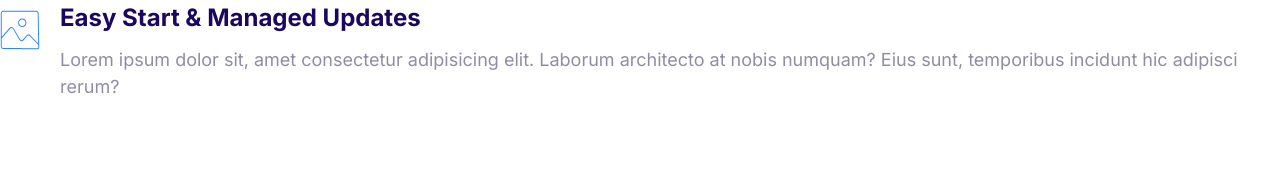
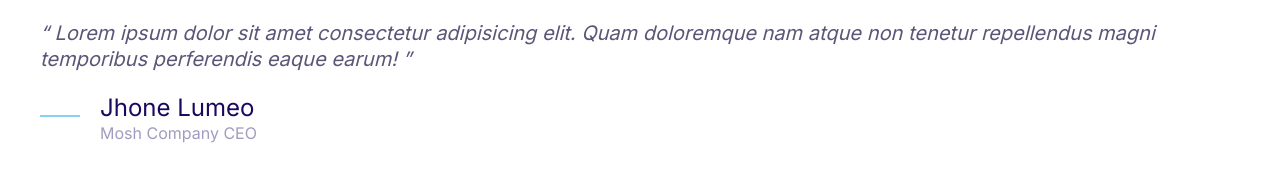
Before and after one commit to santhoshsandy7/Moshify-Project, a plain HTML site: page 9.MOSHIFY/index.html in a window 1280 px wide. Drawn offline with Linux system fonts and the light colour scheme.

Commit message:
Define quote components.

```diff
--- a/9.MOSHIFY/css/styles.css
+++ b/9.MOSHIFY/css/styles.css
@@ -4,6 +4,7 @@
   --color-accent: #ff3400;
   --color-headings: #1b0760;
   --color-body: #918ca4;
+  --color-body-darker: #5c5577;
   --color-border: #ccc;
   --border-raidus: 30px;
 }
@@ -381,3 +382,51 @@ a {
 .media--image {
   margin-top: 1rem;
 }
+
+/* Quotes */
+.quote {
+  font-size: 3rem;
+  font-style: italic;
+  color: var(--color-body-darker);
+  line-height: 1.3;
+}
+
+.quote__text::before {
+  content: open-quote;
+}
+
+.quote__text::after {
+  content: close-quote;
+}
+
+.quote--author {
+  font-size: 3rem;
+  font-weight: 500;
+  font-style: normal;
+  margin-bottom: 0;
+}
+
+.quote--organization {
+  color: var(--color-headings);
+  font-size: 2rem;
+  opacity: 0.4;
+  font-style: normal;
+}
+
+.quote--style {
+  position: relative;
+  bottom: 10%;
+}
+
+@media screen and (min-width: 1024px) {
+  .quote {
+    font-size: 2rem;
+  }
+
+  .quote--author {
+    font-size: 2.4rem;
+  }
+  .quote--organization {
+    font-size: 1.6rem;
+  }
+}
--- a/9.MOSHIFY/index.html
+++ b/9.MOSHIFY/index.html
@@ -15,20 +15,25 @@
     <title>Document</title>
   </head>
   <body>
+    <blockquote class="quote">
+      <p class="quote__text">
+        Lorem ipsum dolor sit amet consectetur adipisicing elit. Quam doloremque
+        nam atque non tenetur repellendus magni temporibus perferendis eaque
+        earum!
+      </p>
+      <footer>
         <div class="media">
           <div class="media--image">
-        <svg class="icon icon--primary">
-          <use xlink:href="images/sprite.svg#snap"></use>
+            <svg class="icon icon--primary quote--style">
+              <use xlink:href="images/sprite.svg#line"></use>
             </svg>
           </div>
           <div class="media--body">
-        <h3 class="media--title">Easy Start & Managed Updates</h3>
-        <p>
-          Lorem ipsum dolor sit, amet consectetur adipisicing elit. Laborum
-          architecto at nobis numquam? Eius sunt, temporibus incidunt hic
-          adipisci rerum?
-        </p>
+            <h3 class="media--title quote--author">Jhone Lumeo</h3>
+            <p class="quote--organization">Mosh Company CEO</p>
           </div>
         </div>
+      </footer>
+    </blockquote>
   </body>
 </html>
```
Also changed, not shown: 9.MOSHIFY/component/quote.html (added, +19 -0 lines). Lines whose indentation alone changed are shown as unchanged.
